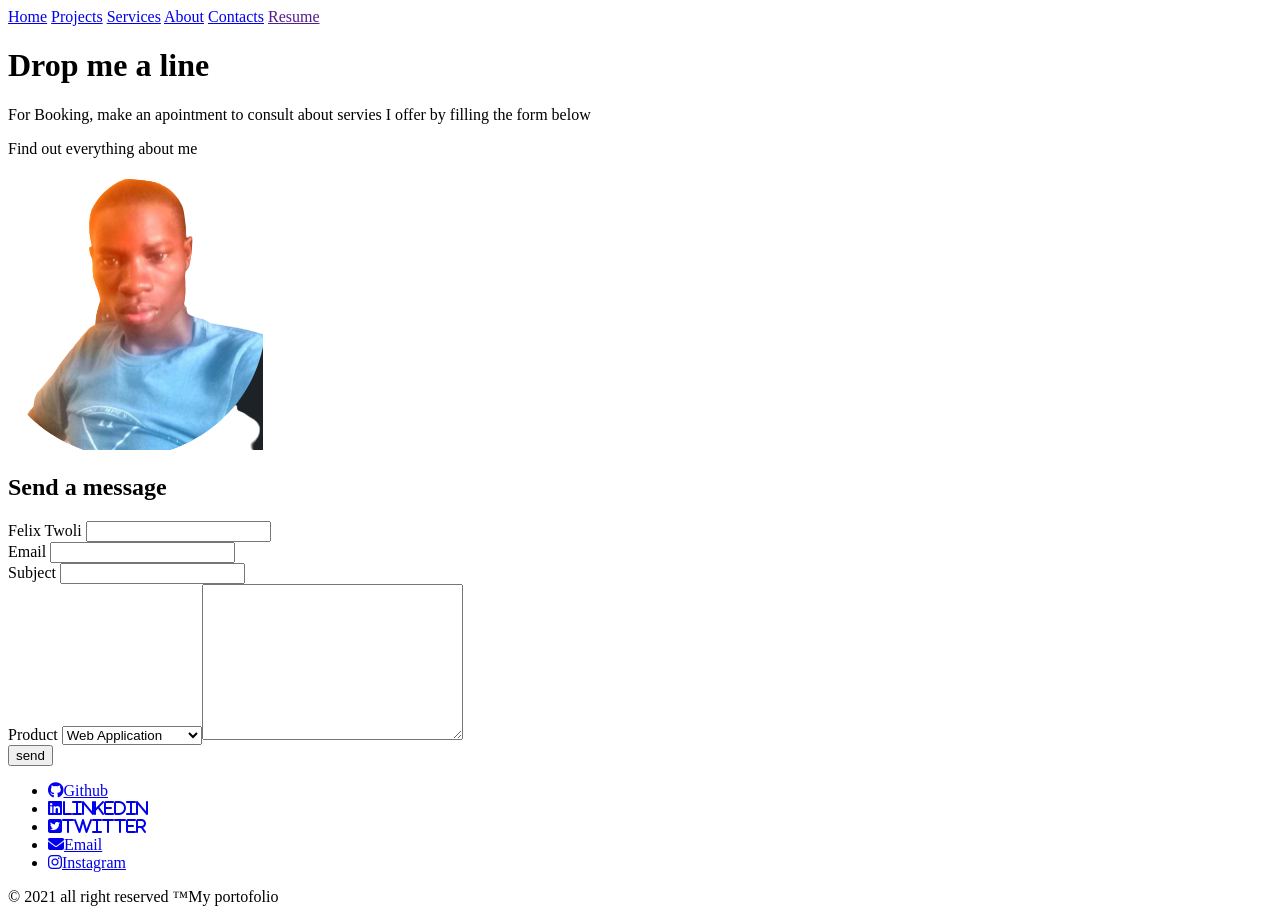
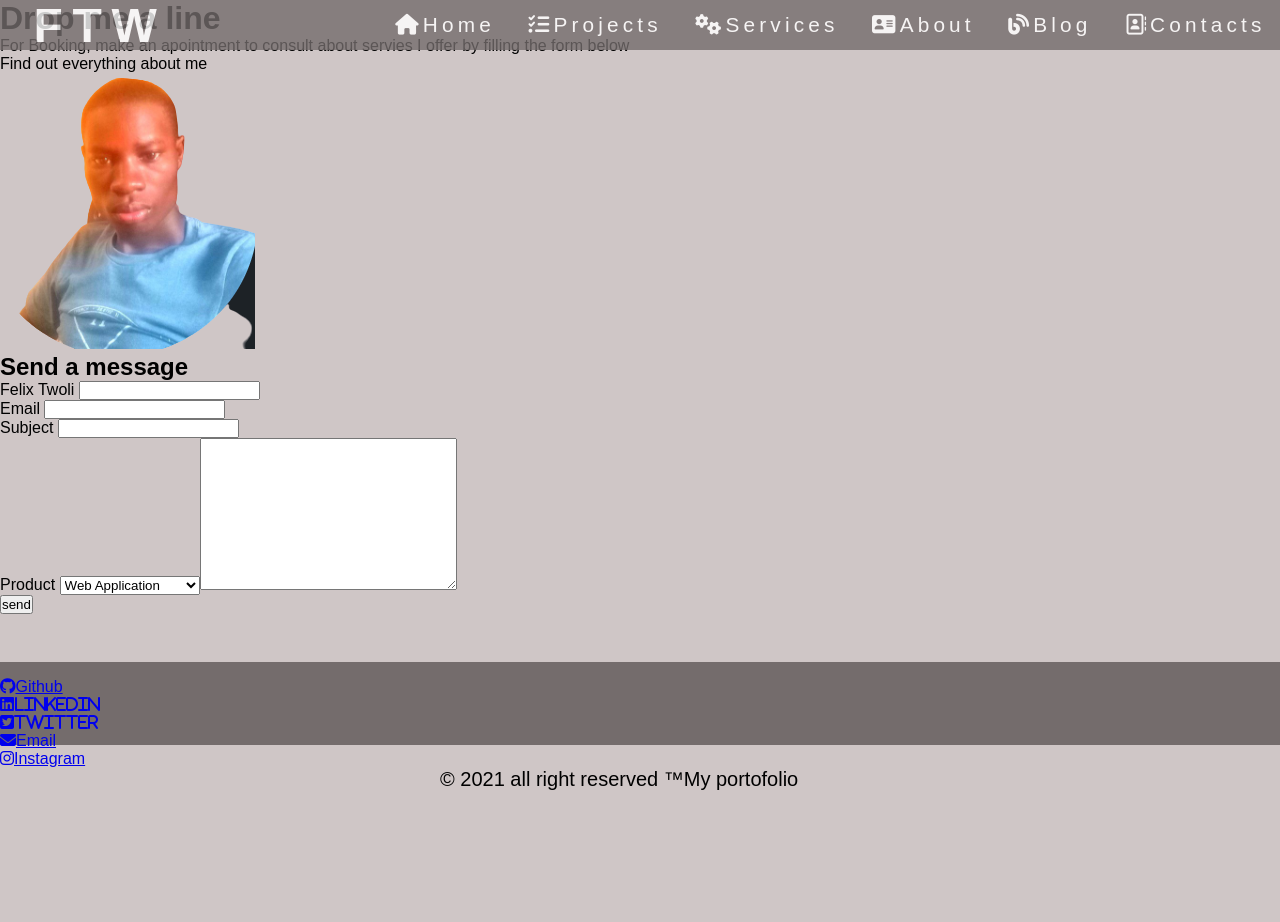
Before and after one commit to FelixTwoli/my_portfolio-, a plain HTML site: page Contacts.html in a window 1280 px wide. After the commit the page ends 800 px from the top, so only its background shows below. Drawn offline with Linux system fonts and the light colour scheme.

Commit message:
added some tags

```diff
--- a/Contacts.html
+++ b/Contacts.html
@@ -5,17 +5,21 @@
     <script src="https://kit.fontawesome.com/1e429023b0.js" crossorigin="anonymous"></script>
     <meta http-equiv="X-UA-Compatible" content="IE=edge">
     <meta name="viewport" content="width=device-width, initial-scale=1.0">
+    <link rel="stylesheet" href="CSS/main.css">
     <title>About</title>
 </head>
 <body>
     <!--Navigation Bar-->
-    <nav>
-        <a href="index.html">Home</a>
-        <a href="projects.html">Projects</a>
-        <a href="Services.html">Services</a>
-        <a href="About.html">About</a>
-        <a href="Contacts.html">Contacts</a>
-        <a href="">Resume</a>
+    <nav class="navbar">
+        <a href="" class="logo">ftw</a>
+        <div class="navbar-collapse">
+            <a href="index.html" class="nav-link"><i class="fas fa-home"></i>Home</a>
+            <a href="projects.html" class="nav-link" ><i class="fas fa-tasks"></i>Projects</a>
+            <a href="services.html" class="nav-link"><i class="fas fa-cogs"></i>Services</a>
+            <a href="about.html" class="nav-link"><i class="fas fa-address-card"></i>About</a>
+            <a href="blog.html" class="nav-link"><i class="fas fa-blog"></i>Blog</a>
+            <a href="contacts.html" class="nav-link"><i class="far fa-address-book"></i>Contacts</a>
+        </div>
     </nav>
     <!--Hero Section-->
     <header>
```
